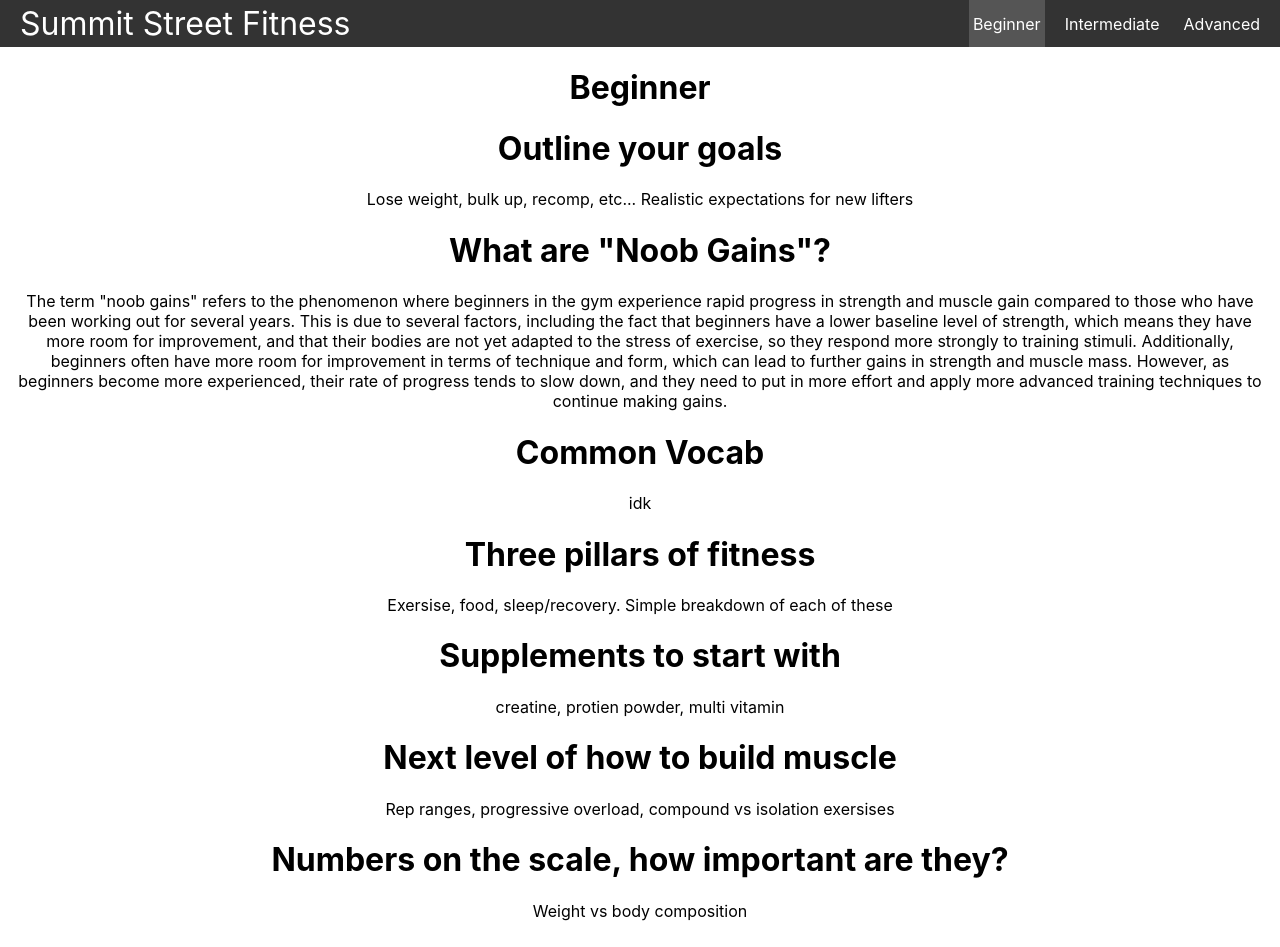
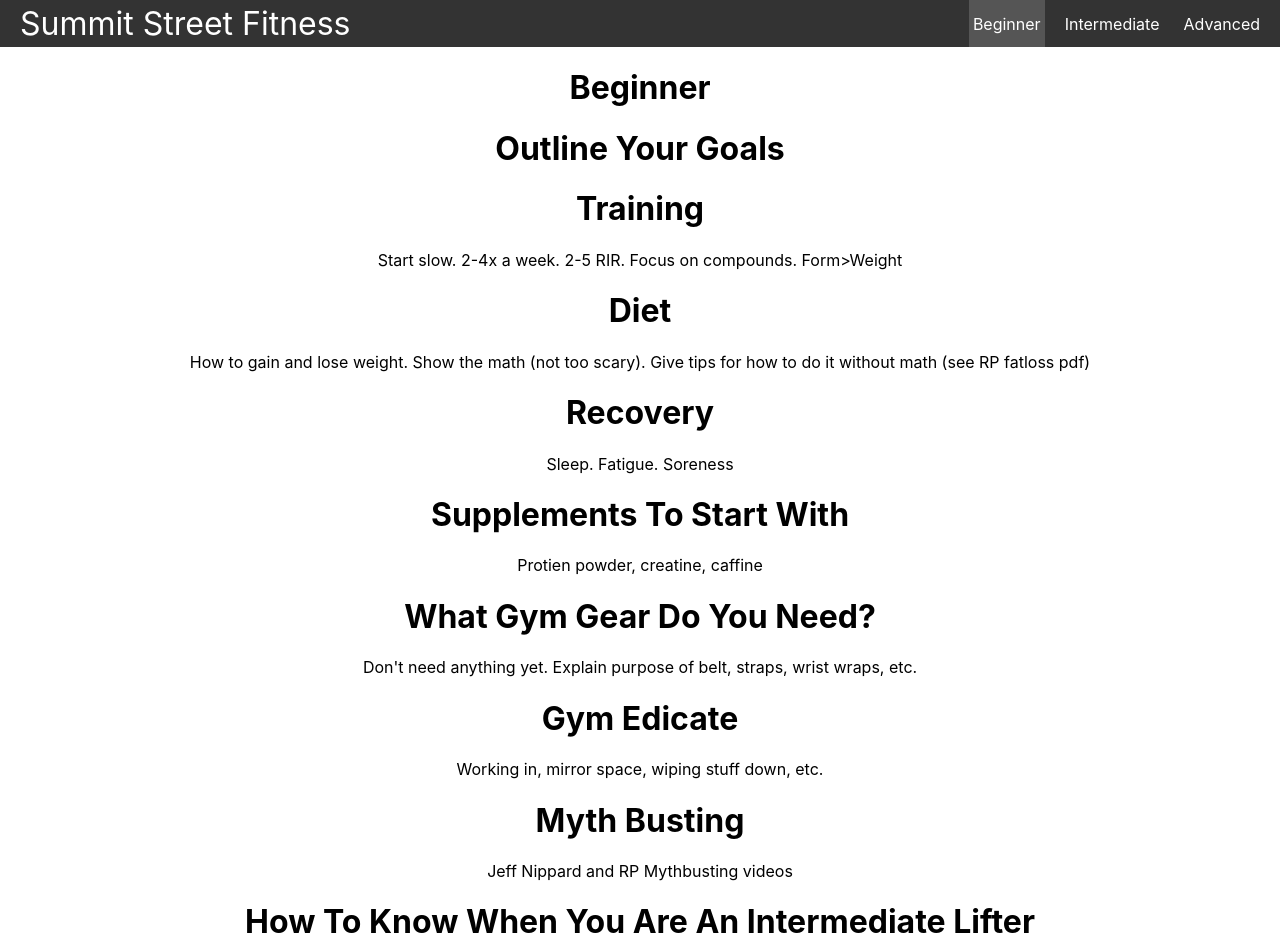
Before and after one commit to mrussotti/Summit-Street-Fitness-2.0, a React (Create React App) app: page /Beginner in a window 1280 px wide. Shown: the top 947 px of the page. Built offline with nearby package versions, Linux system fonts and the light colour scheme.

Commit message:
Added better outline to beginner

```diff
--- a/src/pages/Beginner.js
+++ b/src/pages/Beginner.js
@@ -1,24 +1,29 @@
 
 import RectangleCard from "../components/RectangleCard";
-const text5 = ['Weight vs body composition']
-const text4 = ['Lose weight, bulk up, recomp, etc... Realistic expectations for new lifters']
-const text3 = ['Rep ranges, progressive overload, compound vs isolation exersises']
-const text2 = ['Exersise, food, sleep/recovery. Simple breakdown of each of these']
-const text1 = ['The term "noob gains" refers to the phenomenon where beginners in the gym experience rapid progress in strength and muscle gain compared to those who have been working out for several years. This is due to several factors, including the fact that beginners have a lower baseline level of strength, which means they have more room for improvement, and that their bodies are not yet adapted to the stress of exercise, so they respond more strongly to training stimuli. Additionally, beginners often have more room for improvement in terms of technique and form, which can lead to further gains in strength and muscle mass. However, as beginners become more experienced, their rate of progress tends to slow down, and they need to put in more effort and apply more advanced training techniques to continue making gains.']
+const Progress = ['Once you plateau on stuff you might need to go to intermediate training.']
+const Myths = ['Jeff Nippard and RP Mythbusting videos']
+const Edicate = ['Working in, mirror space, wiping stuff down, etc.']
+const Gear = ["Don't need anything yet. Explain purpose of belt, straps, wrist wraps, etc."]
+const Supps = ['Protien powder, creatine, caffine']
+const Recovery = ['Sleep. Fatigue. Soreness']
+const Diet = ['How to gain and lose weight. Show the math (not too scary). Give tips for how to do it without math (see RP fatloss pdf)']
+const Training = ["Start slow. 2-4x a week. 2-5 RIR. Focus on compounds. Form>Weight"]
+const Outline = [""]
 export default function Beginner(){
     return (
     <>
 
 
     <h1> Beginner</h1>
-    <RectangleCard heading='Outline your goals' text= {text4} />
-    <RectangleCard heading='What are "Noob Gains"?' text= {text1} />
-    <RectangleCard heading='Common Vocab' text= {"idk"} />
-    <RectangleCard heading='Three pillars of fitness' text= {text2} />
-    <RectangleCard heading='Supplements to start with' text= {"creatine, protien powder, multi vitamin"} />
-    <RectangleCard heading='Next level of how to build muscle' text= {text3} />
-    <RectangleCard heading='Numbers on the scale, how important are they?' text= {text5} />
-    <RectangleCard heading='how to eat to look the way you want' text= {"calories and protien"} />
+    <RectangleCard heading='Outline Your Goals' text= {Outline} />
+    <RectangleCard heading='Training' text= {Training} />
+    <RectangleCard heading='Diet' text= {Diet} />
+    <RectangleCard heading='Recovery' text= {Recovery} />
+    <RectangleCard heading='Supplements To Start With' text= {Supps} />
+    <RectangleCard heading='What Gym Gear Do You Need?' text= {Gear} />
+    <RectangleCard heading='Gym Edicate' text= {Edicate} />
+    <RectangleCard heading='Myth Busting' text= {Myths} />
+    <RectangleCard heading='How To Know When You Are An Intermediate Lifter' text= {Progress} />
 
 
 
```
